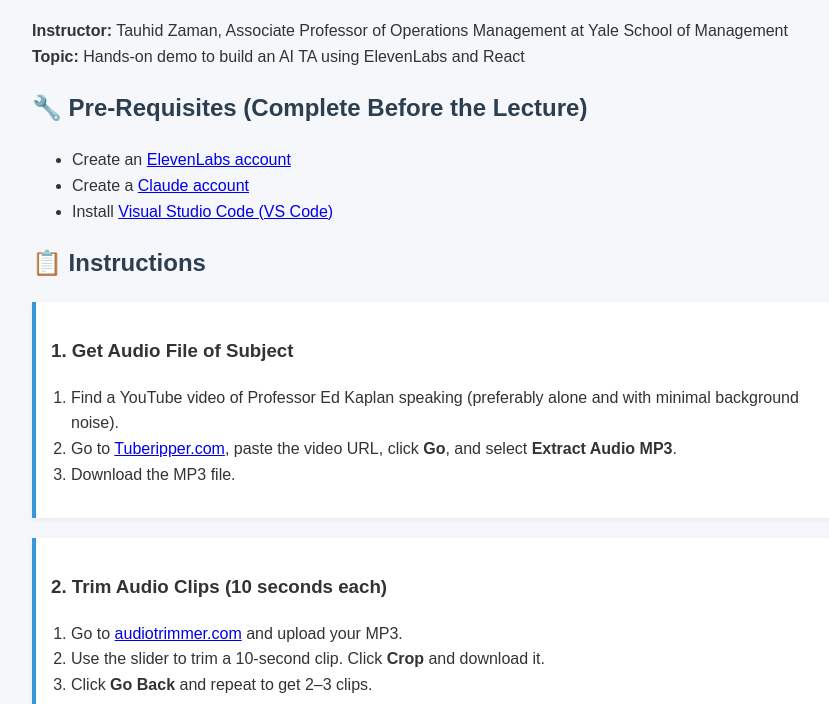
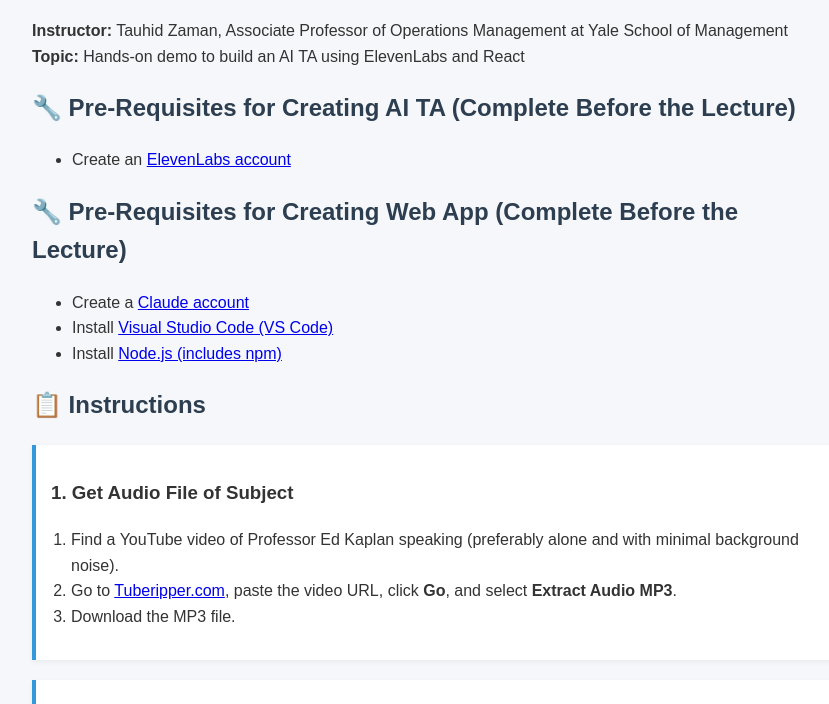
Before and after one commit to zlisto/ai_ta, a plain HTML site: page index.html in a window 1280 px wide. Shown: the part 96-800 px from the top of the page, without its empty margins (208-1037 px from the left). Drawn offline with Linux system fonts and the light colour scheme.

Commit message:
added install nodejs

```diff
--- a/index.html
+++ b/index.html
@@ -48,11 +48,16 @@
   <p><strong>Instructor:</strong> Tauhid Zaman, Associate Professor of Operations Management at Yale School of Management<br>
        <strong>Topic:</strong> Hands-on demo to build an AI TA using ElevenLabs and React</p>
 
-  <h2>🔧 Pre-Requisites (Complete Before the Lecture)</h2>
+  <h2>🔧 Pre-Requisites for Creating AI TA (Complete Before the Lecture)</h2>
   <ul>
     <li>Create an <a href="https://elevenlabs.io" target="_blank">ElevenLabs account</a></li>
+  </ul>
+
+  <h2>🔧 Pre-Requisites for Creating Web App (Complete Before the Lecture)</h2>
+  <ul>
     <li>Create a <a href="https://claude.ai/" target="_blank">Claude account</a></li>
     <li>Install <a href="https://code.visualstudio.com/" target="_blank">Visual Studio Code (VS Code)</a></li>
+    <li>Install <a href="https://nodejs.org/en/download" target="_blank">Node.js (includes npm)</a></li>
   </ul>
 
   <h2>📋 Instructions</h2>
```
